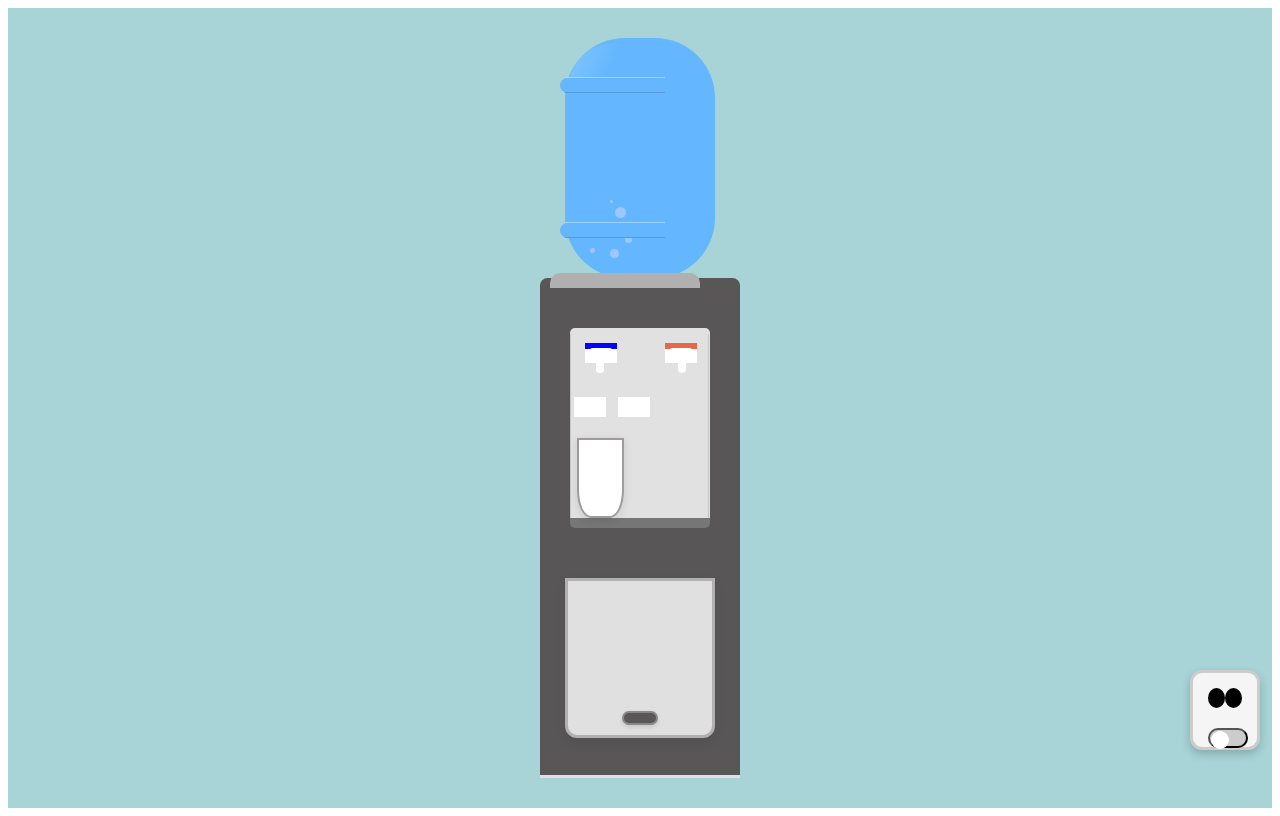
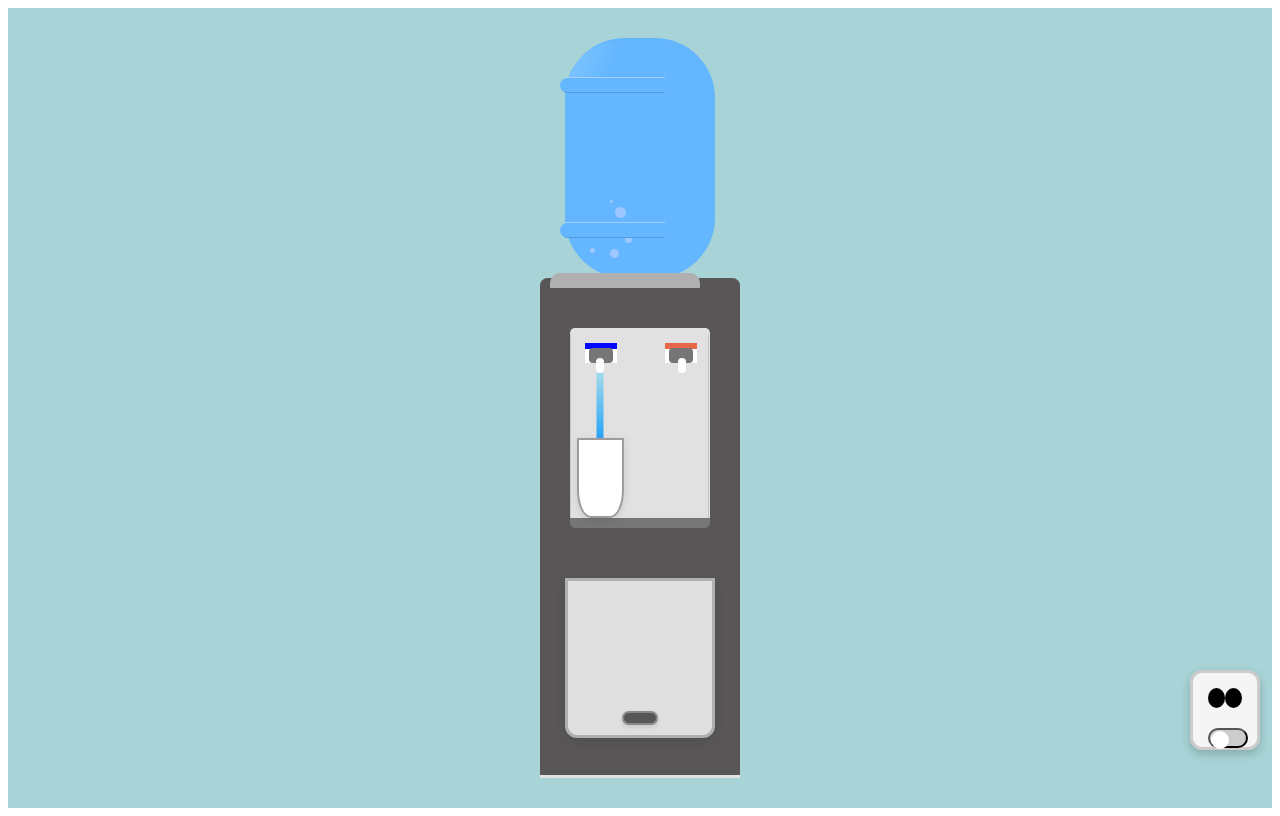
Before and after one commit to Enigma-Deez/Water-Dispenser-CSS-JS-., a plain HTML site: page Index.html in a window 1280 px wide. Both pictures are taken after a click on the button 601 px from the left and 355 px from the top of the page. Drawn offline with Linux system fonts and the light colour scheme.

Commit message:
Latest major update.
Added functional taps and working buttons for turning them, there's still some issues like both taps (and many more) being on at same time that I might need to think about.

```diff
--- a/Index.html
+++ b/Index.html
@@ -25,16 +25,14 @@
         <section class="stand">
             <div class="taps">
                 <div class="cold">
+                    <button id="toggleBtn"></button>
+                <div id="waterCold" class="water"></div>
                 </div>
                 <div class="hot">
+                     <button id="toggleBtn2"></button>
+                      <div id="waterHot" class="water"></div>
                 </div>
-
-                <button id="toggleBtn"></button>
-                <button id="toggleBtn2"></button>
-                <div id="watercold" class="water"></div>
-                <div id="waterhot" class="water"></div>
                 <!-- new div -->
-
                 <!-- <button id="hotTap" class="tap hot">Hot</button>
                 <button id="coldTap" class="tap cold">Cold</button> -->
                 <div class="cup" id="cup"></div>
--- a/script.js
+++ b/script.js
@@ -32,16 +32,30 @@ switchBtn.addEventListener('click', () => {
 });
 
 
-    const water = document.getElementById("water");
-        const btn = document.getElementById("toggleBtn");
-    let isOn;
-    btn.addEventListener("click", () => {
-      isOn = !isOn;
-      if (isOn) {
-        water.classList.add("on");
-        btn.textContent = "";
-      } else {
-        water.classList.remove("on");
-        btn.textContent = "";
-    }
-    });
+const waterCold = document.getElementById("waterCold");
+const waterHot = document.getElementById("waterHot");
+const btn = document.getElementById("toggleBtn");
+const btn2 = document.getElementById("toggleBtn2");
+
+let coldOn = false;
+let hotOn = false;
+
+// Cold tap
+btn.addEventListener("click", () => {
+  coldOn = !coldOn;
+  if (coldOn) {
+    waterCold.classList.add("on");
+  } else {
+    waterCold.classList.remove("on");
+  }
+});
+
+// Hot tap
+btn2.addEventListener("click", () => {
+  hotOn = !hotOn;
+  if (hotOn) {
+    waterHot.classList.add("on");
+  } else {
+    waterHot.classList.remove("on");
+  }
+});
--- a/style.css
+++ b/style.css
@@ -311,8 +311,7 @@ border-top-right-radius: 7.5px;
     width: 32px;
     background: rgb(255, 255, 255);
     display: inline-block;
-    margin: 15px 4px;
-}
+    margin: 15px 4px;}
 .stand .taps .hot {
     margin-left: 60px;
 }
@@ -342,24 +341,79 @@ border-top-right-radius: 7.5px;
   position: absolute; /* free positioning inside .stand */
   width: 24px;
   height: 15px;
-  background: #ffffff;
+  background: #767676;
   border: none;
   border-radius: 4px;
   cursor: pointer;
 }
 
-/* Cold tap button */
 #toggleBtn {
-  top: 20px;   /* vertical placement */
-  left: 19px;  /* horizontal placement */
+  top: 20px;
+  left: 19px;
 }
 
-/* Hot tap button */
 #toggleBtn2 {
-  top: 20px;   /* same vertical level */
-  right: 17px; /* horizontal placement */
+  top: 20px;
+  right: 17px;
 }
 
+#waterCold,
+#waterHot {
+  width: 7px;
+  height: 100px;
+  position: absolute;
+  top: 28px;
+  transform: translateX(-50%);
+  opacity: 0;
+  border-radius: 3px;
+  overflow: hidden;
+}
+
+/* Cold water */
+#waterCold {
+  left: 26px;
+  background: linear-gradient(
+    to bottom,
+    rgba(0, 150, 255, 0.8) 25%,
+    rgba(0, 200, 255, 0.3) 50%,
+    rgba(0, 150, 255, 0.8) 75%
+  );
+  background-size: 100% 200%;
+  animation: shimmer 2s linear infinite;
+}
+
+/* Hot water */
+#waterHot {
+  left: 108px;
+  background: linear-gradient(
+    to bottom,
+    rgba(255, 50, 50, 0.8) 25%,
+    rgba(255, 150, 150, 0.3) 50%,
+    rgba(255, 50, 50, 0.8) 75%
+  );
+  background-size: 100% 200%;
+  animation: shimmer 2s linear infinite;
+}
+
+/* Hidden by default */
+#waterCold,
+#waterHot {
+  height: 0;
+  opacity: 0;
+  transition: height 0.4s ease, opacity 0.3s ease;
+}
+
+/* Active state */
+#waterCold.on,
+#waterHot.on {
+  height: 120px;
+  opacity: 1;
+}
+
+@keyframes shimmer {
+  0% { background-position: 0 0; }
+  100% { background-position: 0 100%; }
+}
 
 
 .stand .taps .hot:before {
@@ -396,7 +450,7 @@ border-top-right-radius: 7.5px;
     background: white;
     /*white vertical part of hot tap*/
     /*Blue strip on cold tap*/
-        .watercold {
+     #waterCold {
       width: 10px;
       height: 0;
       background: blue;
@@ -406,7 +460,7 @@ border-top-right-radius: 7.5px;
       transform: translateX(-50%);
       transition: height 0.5s;
     }
-            .waterhot {
+            #waterHot {
       width: 10px;
       height: 0;
       background: red;
@@ -416,13 +470,13 @@ border-top-right-radius: 7.5px;
       transform: translateX(-50%);
       transition: height 0.5s;
     }
-
+/*
     .waterhot.on {
       height: 150px;
     }
         .watercold.on {
       height: 150px;
-    }
+    } */
 
 
 
```
